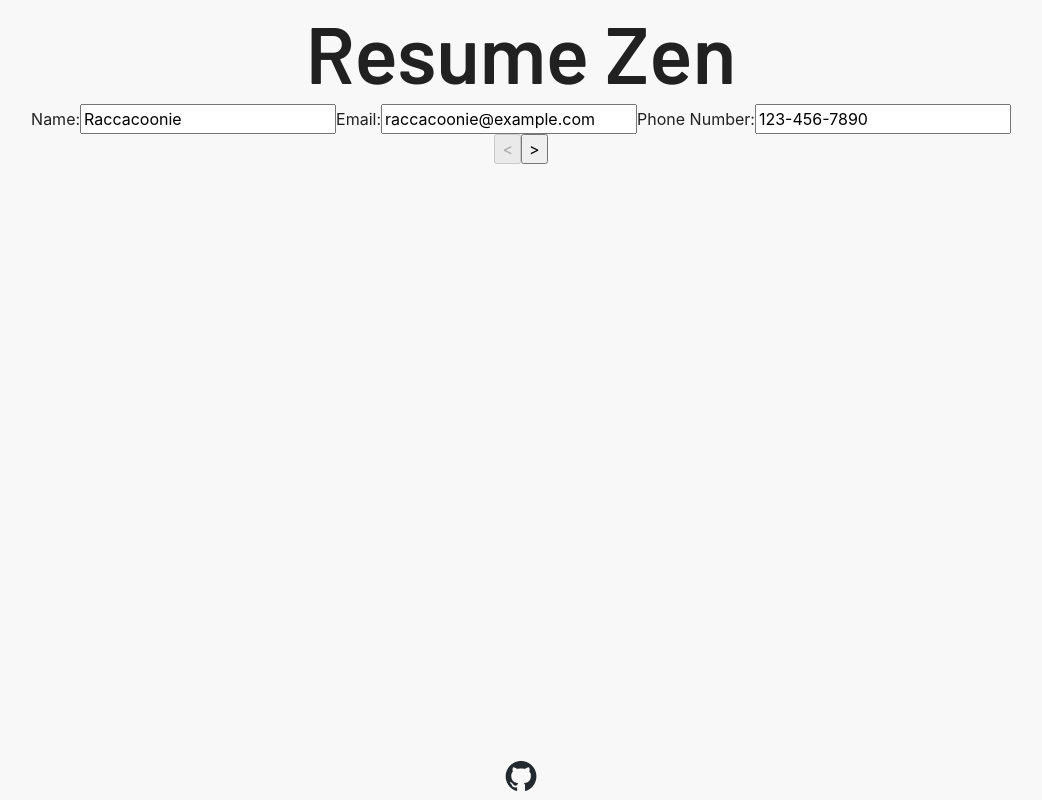
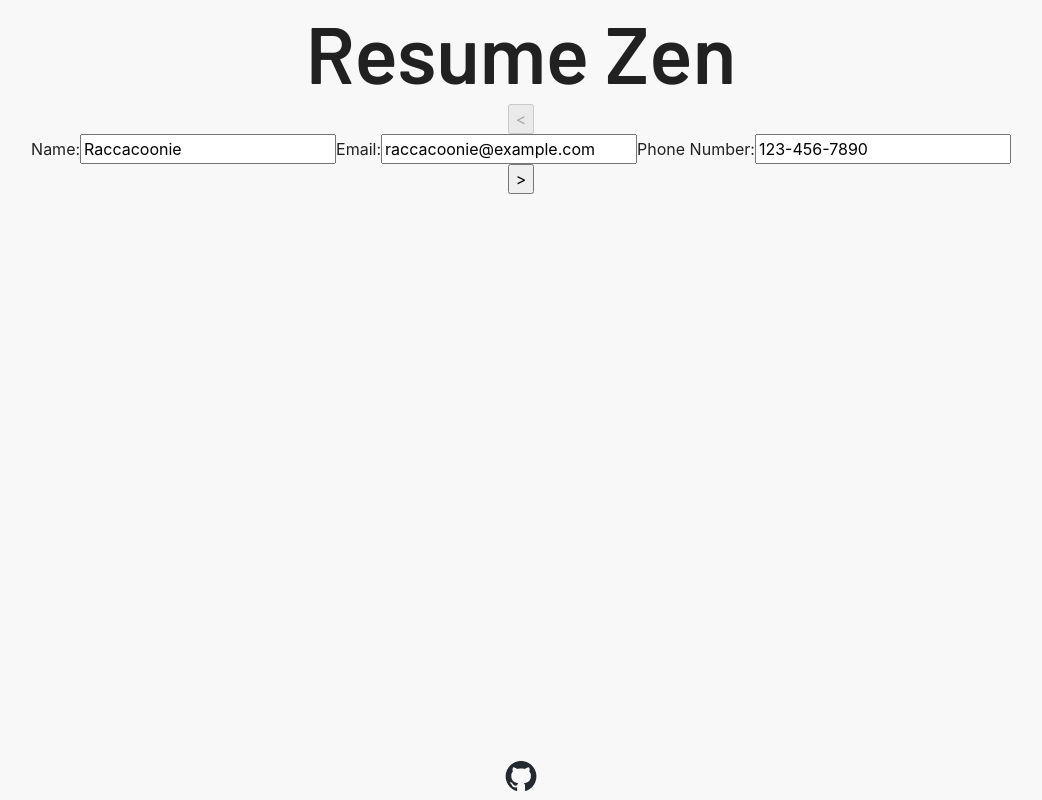
Before and after one commit to josephdanielm/resume-wizard, a React (Vite) app: page / in a window 1280 px wide. Shown: the whole page, without its empty margins (119-1161 px from the left). Built offline with nearby package versions, Linux system fonts and the light colour scheme.

Commit message:
adjust navigation to take children

```diff
--- a/src/components/ResumeWizard.jsx
+++ b/src/components/ResumeWizard.jsx
@@ -7,6 +7,12 @@ import Navigation from "./utility/Navigation";
 import ControlPanel from "./utility/ControlPanel";
 
 const steps = [General, Experience, Education, Resume];
+const stepClasses = [
+  `general-wrapper`,
+  `experience-wrapper`,
+  `education-wrapper`,
+  `resume-wrapper`,
+];
 const stepsLength = steps.length;
 
 export default function ResumeWizard() {
@@ -14,10 +20,11 @@ export default function ResumeWizard() {
   const { resumeData, updateResumeData } = useResumeData();
 
   const Step = steps[currentStep];
-  const resumeComplete = currentStep === 3;
+  const currentStepClass = stepClasses[currentStep];
+  const resumeComplete = currentStep === stepsLength - 1;
 
   return (
-    <>
+    <div className={currentStepClass}>
       {resumeComplete ? (
         <>
           <Step resumeData={resumeData} />
@@ -29,15 +36,16 @@ export default function ResumeWizard() {
         </>
       ) : (
         <>
-          <Step resumeData={resumeData} updateResumeData={updateResumeData} />
           <Navigation
             currentStep={currentStep}
             stepsLength={stepsLength}
             setCurrentStep={setCurrentStep}
-          />
+          >
+            <Step resumeData={resumeData} updateResumeData={updateResumeData} />
+          </Navigation>
         </>
       )}
-    </>
+    </div>
   );
 }
 
--- a/src/components/utility/Navigation.jsx
+++ b/src/components/utility/Navigation.jsx
@@ -2,6 +2,7 @@ export default function Navigation({
   currentStep,
   stepsLength,
   setCurrentStep,
+  children,
 }) {
   function nextStep() {
     setCurrentStep((prev) => Math.min(prev + 1, stepsLength - 1));
@@ -15,6 +16,7 @@ export default function Navigation({
       <button onClick={prevStep} disabled={currentStep === 0}>
         &lt;
       </button>
+      {children}
       <button onClick={nextStep}>
         {currentStep < stepsLength - 2 ? `>` : `Submit`}
       </button>
```
